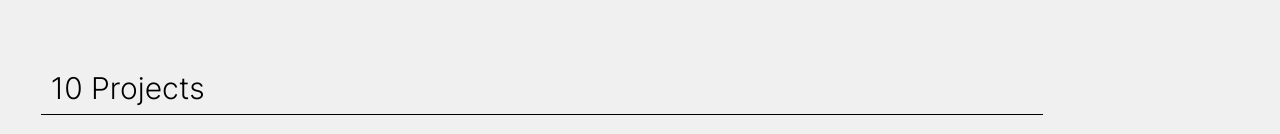
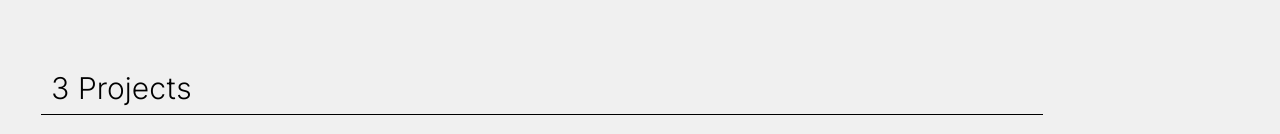
Before and after one commit to Boima12/Boima12.github.io, a React (Vite) app: page /Pages/Kotlin in a window 1280 px wide. Shown: the part 175-309 px from the top of the page. Built offline with nearby package versions, Linux system fonts and the light colour scheme.

Commit message:
update content

```diff
--- a/src/pages/Java/Sections/Alpha/Alpha.jsx
+++ b/src/pages/Java/Sections/Alpha/Alpha.jsx
@@ -12,10 +12,9 @@ function Co_Alpha() {
         <div className={styles.main}>
 
             <div className={styles.section_Top}>
-                <p>10 Projects</p>
+                <p>3 Projects</p>
             </div>
 
-            {/* nodes goes here */}
             <div className={styles.section_Body}>
                 <Co_Node nodeTitle="2D Farming"
                     nodeDescription="A farming game, made within 1 day, inspired by untitled farming game by _create on Roblox"
--- a/src/pages/Kotlin/Sections/Alpha/Alpha.jsx
+++ b/src/pages/Kotlin/Sections/Alpha/Alpha.jsx
@@ -10,7 +10,7 @@ function Co_Alpha() {
         <div className={styles.main}>
 
             <div className={styles.section_Top}>
-                <p>10 Projects</p>
+                <p>3 Projects</p>
             </div>
 
             {/* nodes goes here */}
```
